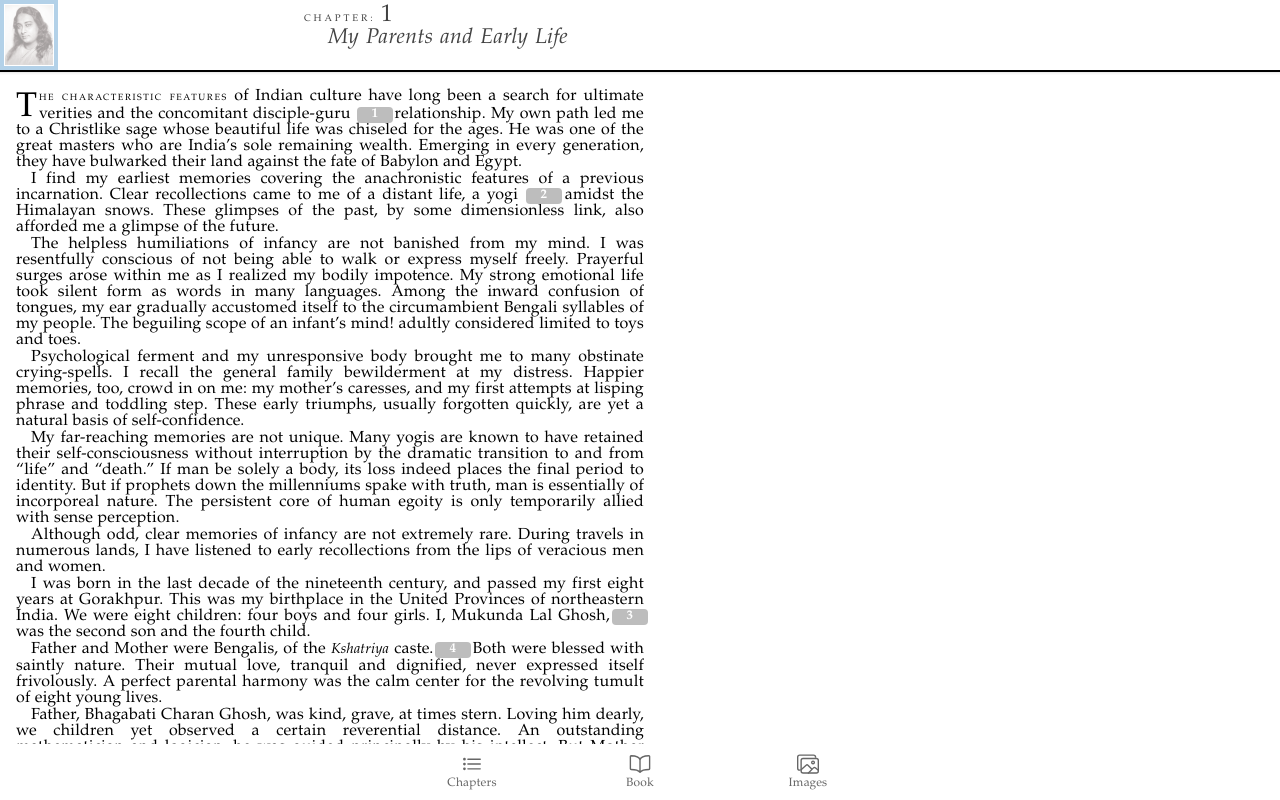
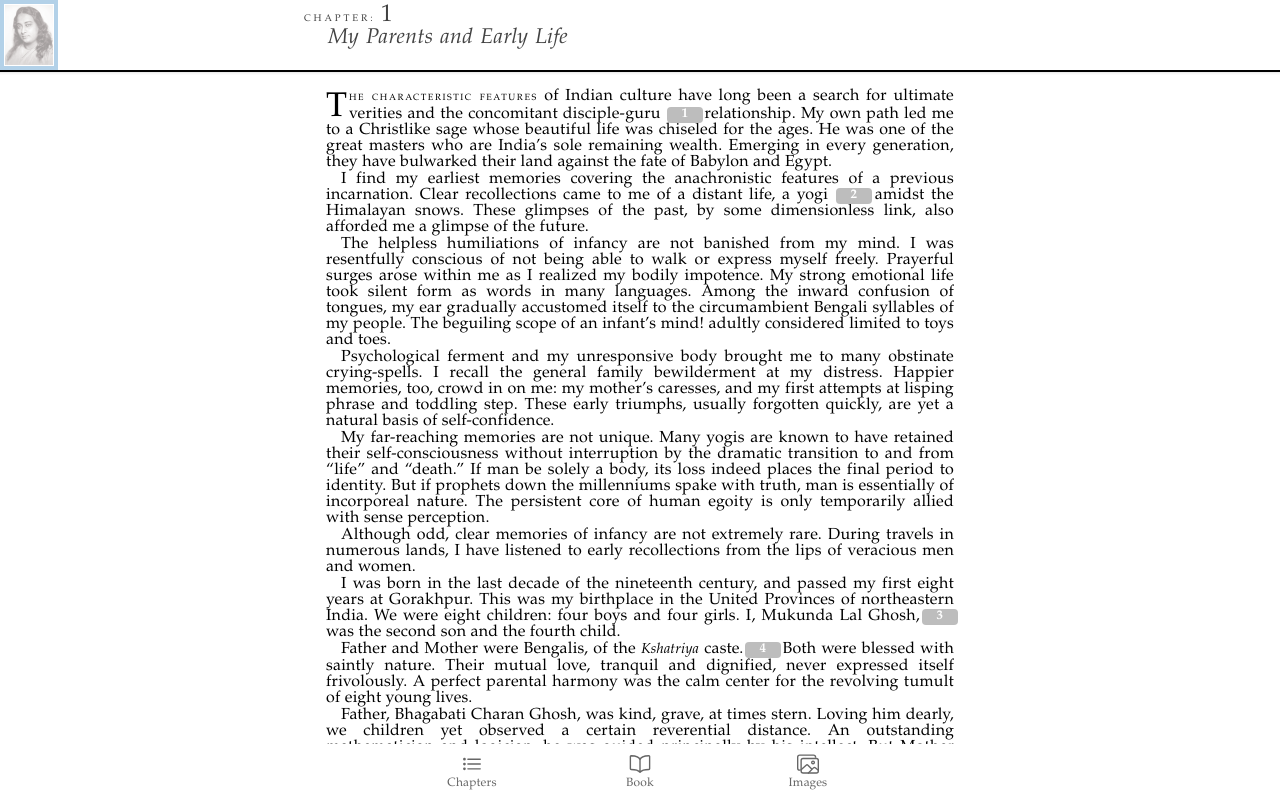
Before and after one commit to asolan/myyogi-nextjs-comment-app, a React (Create React App) app: page /ayogi/1 in a window 1280 px wide. Built offline with nearby package versions, Linux system fonts and the light colour scheme.

Commit message:
center content

```diff
--- a/src/components/AyogiIon/AyogiChapter/AyogiChapter.css
+++ b/src/components/AyogiIon/AyogiChapter/AyogiChapter.css
@@ -10,21 +10,8 @@
      word-spacing: .003em;
  }
 
-.AyogiChapter {
+ .AyogiChapter {
+     margin: auto;
      max-width: 660px;
-     /* width: 400px; */
      text-align: justify;
-/* todo - center /*
-     /* float: left;
-     position: relative;
-     left: 50%; */
 }
-
-
-/* .AyogiChapter p {
-     text-align: left;
-
-     float: left;
-     position: relative;
-     left: -50%;
-} */
```
